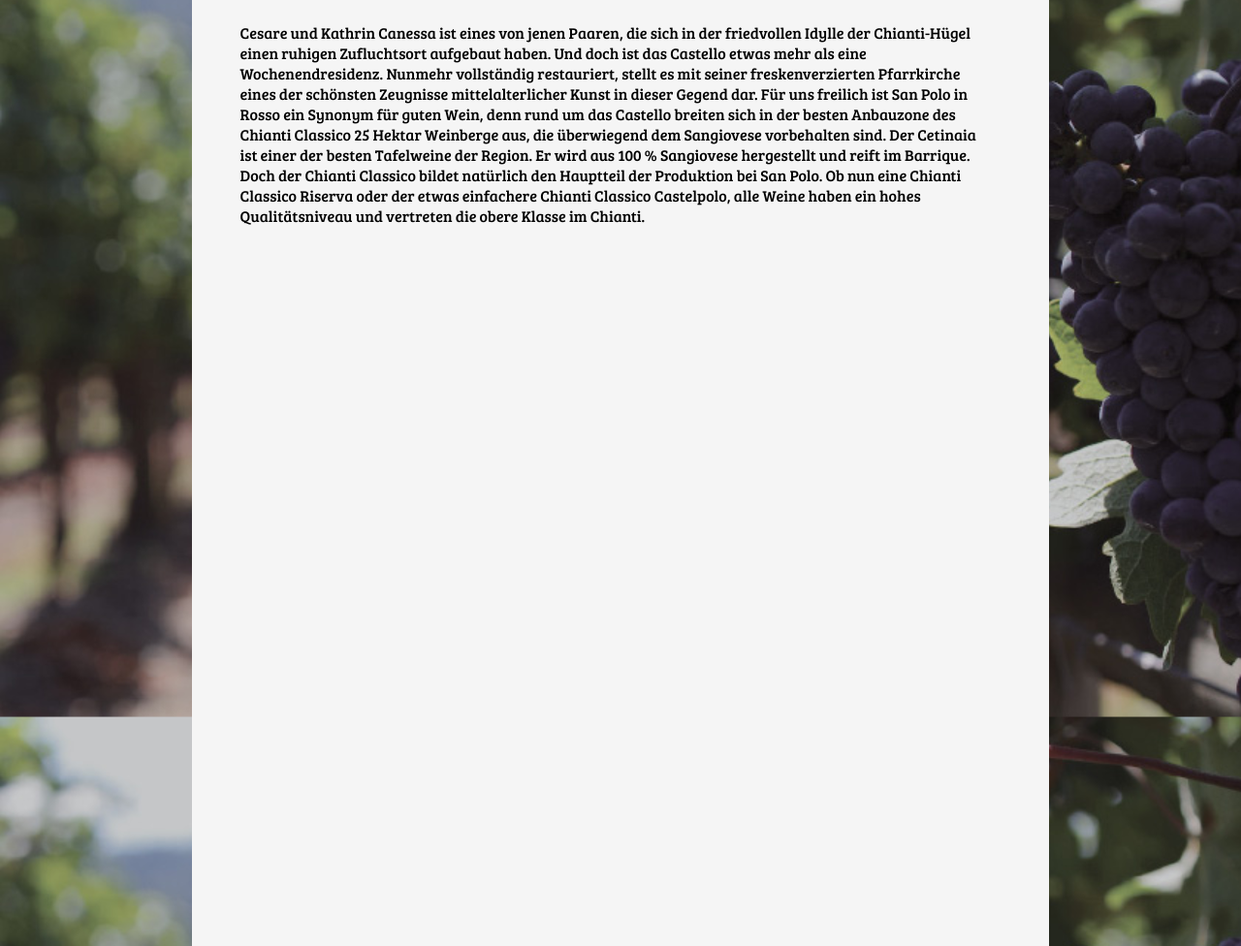
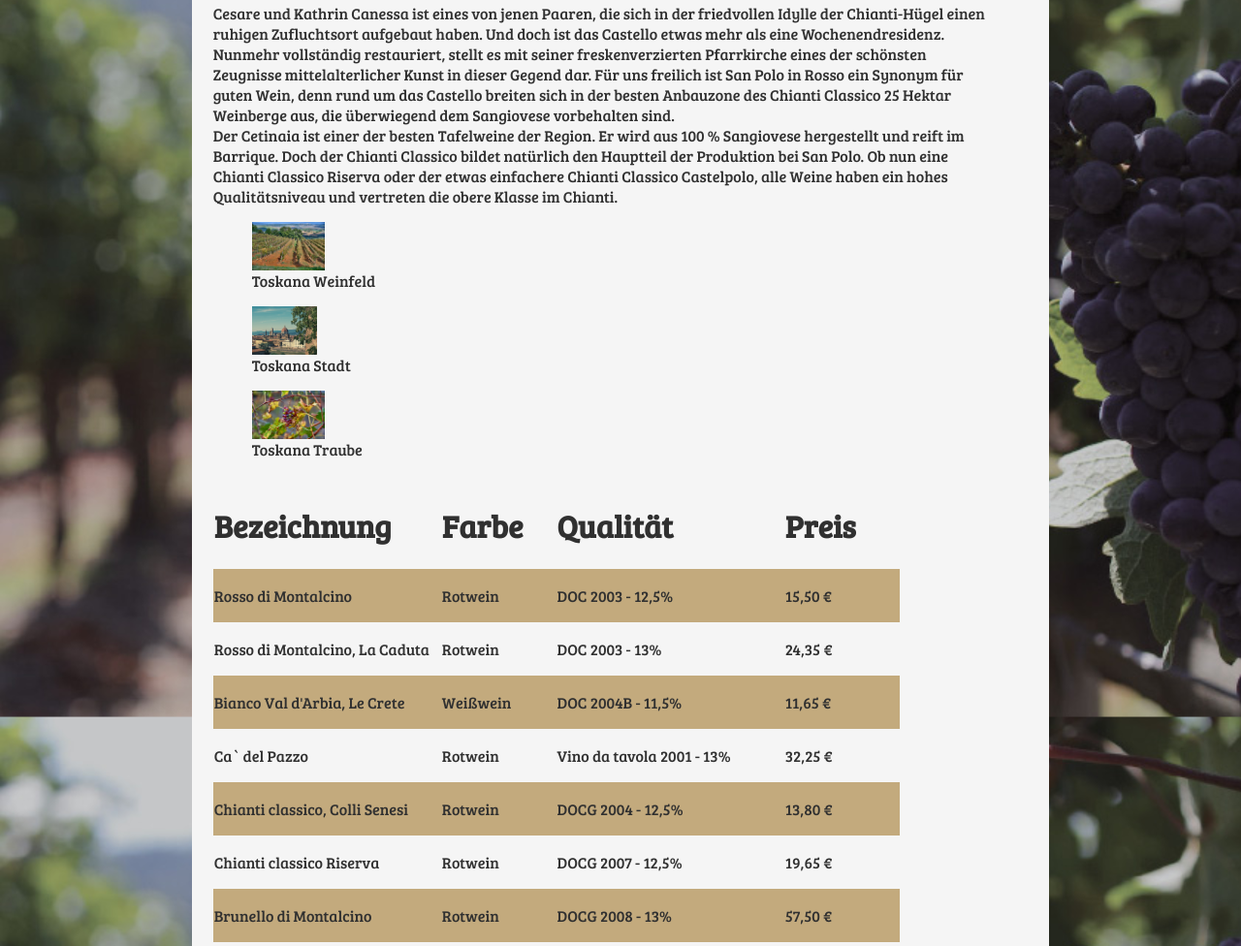
Before and after one commit to JeromeRasfeld/Ars_Bibendi, a plain HTML site: page html/toskana.html in a window 1280 px wide. Shown: the part 166-1142 px from the top of the page at 97% size. Drawn offline with Linux system fonts and the light colour scheme.

Commit message:
update toskana tabel 09-03

```diff
--- a/css/style.css
+++ b/css/style.css
@@ -17,6 +17,7 @@ html {
 html,
 body {
     height: 100%;
+    color: #303030;
 }
 
 header {
@@ -41,6 +42,54 @@ footer {
     margin: 10px auto 10px auto;
 }
 
-.text {
-    padding: 10px 75px 10px 50px;
+.toskana-weine {
+    width: 90%;
+    margin: 10px auto 10px 2.5%;
 }
+
+    /* Tabelle */
+
+    th {
+        background-color: #F5F5F5;
+        height: 30px;
+        padding-top: 10px;
+        align: left;
+    }
+
+    td {
+        background-color: #F5F5F5;
+        height: 40px;
+    }
+
+    th [scope=row] {
+        color: #303030;
+        text-align: right;
+    }
+
+    tbody tr:nth-child(even) td {
+        background-color: #C3AA7D;
+        color: #303030;
+    }
+
+    table {
+        border-collapse: collapse;
+        margin: 10px;
+        width: 80%;
+
+        margin: 10px auto 10px 2.5%;
+    }
+
+/* Bilder Gallery */
+#gallery {
+    display: grid;
+    grid-template-columns: repeat(auto-fill, minmax(15em, 1fr));
+    gap: 1em;
+}
+
+#gallery > figcaption {
+    grid-column: 1 / -1;
+}
+
+.gallery {
+    margin: 10px auto 10px 2.5%;
+}
--- a/html/toskana.html
+++ b/html/toskana.html
@@ -1,7 +1,7 @@
 <!DOCTYPE html>
 <html>
   <head>
-    <title>Ars Bibendi | WIne aus der Toskana</title>
+    <title>Ars Bibendi | Weine aus der Toskana</title>
     <link rel="icon" href="../img/bildmarke_trans.png">
 
     <meta charset="utf-8">
@@ -37,23 +37,98 @@
 
     <div class="content-background">
       <div class="content">
-        <div class="text">
-            <h1>Unsere Weine aus der Toskana</h1>
-            <p>Cesare und Kathrin Canessa ist eines von jenen Paaren, die sich in der friedvollen Idylle der
+
+        <div class="toskana-weine">
+          <h1>Unsere Weine aus der Toskana</h1>
+          <p>Cesare und Kathrin Canessa ist eines von jenen Paaren, die sich in der friedvollen Idylle der
             Chianti-Hügel einen ruhigen Zufluchtsort aufgebaut haben. Und doch ist das Castello etwas
             mehr als eine Wochenendresidenz. Nunmehr vollständig restauriert, stellt es mit seiner
             freskenverzierten Pfarrkirche eines der schönsten Zeugnisse mittelalterlicher Kunst in dieser
             Gegend dar. Für uns freilich ist San Polo in Rosso ein Synonym für guten Wein, denn rund
-            um
-            das Castello breiten sich in der besten Anbauzone des Chianti Classico 25 Hektar
-            Weinberge
-            aus, die überwiegend dem Sangiovese vorbehalten sind.
+            um das Castello breiten sich in der besten Anbauzone des Chianti Classico 25 Hektar
+            Weinberge aus, die überwiegend dem Sangiovese vorbehalten sind.<br>
             Der Cetinaia ist einer der besten Tafelweine der Region. Er wird aus 100 % Sangiovese
             hergestellt und reift im Barrique. Doch der Chianti Classico bildet natürlich den Hauptteil der
             Produktion bei San Polo. Ob nun eine Chianti Classico Riserva oder der etwas einfachere
             Chianti Classico Castelpolo, alle Weine haben ein hohes Qualitätsniveau und vertreten die
             obere Klasse im Chianti.</p>
         </div>
+
+      <figure class="gallery">
+        <figure>
+          <img src="../img/toskana_vineyard.jpg" alt="toskana-vineyard"/>
+          <figcaption>Toskana Weinfeld</figcaption>
+        </figure>
+        <figure>
+          <img src="../img/toskana_city.jpg" alt="toskana-city"/>
+          <figcaption>Toskana Stadt</figcaption>
+        </figure>
+        <figure>
+          <img src="../img/toskana_grape.jpg" alt="toskana-grape"/>
+          <figcaption>Toskana Traube</figcaption>
+        </figure>
+      </figure>
+
+
+      <table>
+          <tr>
+          <th width="200px" align="left"><h1>Bezeichnung</h1></th>
+          <th width="100px" align="left"><h1>Farbe</h1></th>
+          <th width="200" align="left"><h1>Qualität</h1></th>
+          <th width="100px" align="left"><h1>Preis</h1></th>
+          </tr>
+
+          <tr>
+          <td><p>Rosso di Montalcino</p></td>
+          <td><p>Rotwein</p></td>
+          <td><p>DOC 2003 - 12,5%</p></td>
+          <td><p>15,50 €</p></td>
+          </tr>
+
+          <tr>
+          <td><p>Rosso di Montalcino, La Caduta </p></td>
+          <td><p>Rotwein</p></td>
+          <td><p>DOC 2003 - 13%</p></td>
+          <td><p>24,35 €</p></td>
+          </tr>
+
+          <tr>
+          <td><p>Bianco Val d'Arbia, Le Crete</p></td>
+          <td><p>Weißwein</p></td>
+          <td><p>DOC 2004B - 11,5%</p></td>
+          <td><p>11,65 €</p></td>
+          </tr>
+
+          <tr>
+          <td><p>Ca` del Pazzo</p></td>
+          <td><p>Rotwein</p></td>
+          <td><p>Vino da tavola 2001 - 13%</p></td>
+          <td><p>32,25 €</p></td>
+          </tr>
+
+          <tr>
+          <td><p>Chianti classico, Colli Senesi</p></td>
+          <td><p>Rotwein</p></td>
+          <td><p>DOCG 2004 - 12,5%</p></td>
+          <td><p>13,80 €</p></td>
+          </tr>
+
+          <tr>
+          <td><p>Chianti classico Riserva</p></td>
+          <td><p>Rotwein</p></td>
+          <td><p>DOCG 2007 - 12,5%</p></td>
+          <td><p>19,65 €</p></td>
+          </tr>
+
+          <tr>
+          <td><p>Brunello di Montalcino</p></td>
+          <td><p>Rotwein</p></td>
+          <td><p>DOCG 2008 - 13%</p></td>
+          <td><p>57,50 €</p></td>
+          </tr>
+
+      </table>
+
       </div>
     </div>
 
--- /dev/null
+++ b/stuff/typo_layout_1.css
@@ -0,0 +1,45 @@
+
+body { background-color:white;
+}
+
+/* headline erster ordnung */
+
+h1 {    color:#303030;
+        font-family:verdana,arial,sans-serif;
+        font-size:18px;         font-style:italic;
+}
+
+/* paragraph = mengentext */
+
+p {     color: #303030;
+        font-family:verdana,arial,sans-serif;
+        font-size:14px;
+}
+
+/* Tabelle */
+
+th {
+        background-color: #F5F5F5;
+        height: 30px;
+        padding-top: 10px;
+}
+
+td {
+        background-color: #F5F5F5;
+        height: 40px;
+}
+
+th [scope=row] {
+        color: #303030;
+        text-align: right;
+}
+
+tbody tr:nth-child(even) td {
+        background-color: #C3AA7D;
+        color: #303030;
+}
+
+table {
+        border-collapse: collapse;
+        margin: 10px;
+}
```
Also changed, not shown: stuff/weintabelle.html (added, +77 -0 lines), img/toskana_city.jpg (added), img/toskana_grape.jpg (added), img/toskana_vineyard.jpg (added).
